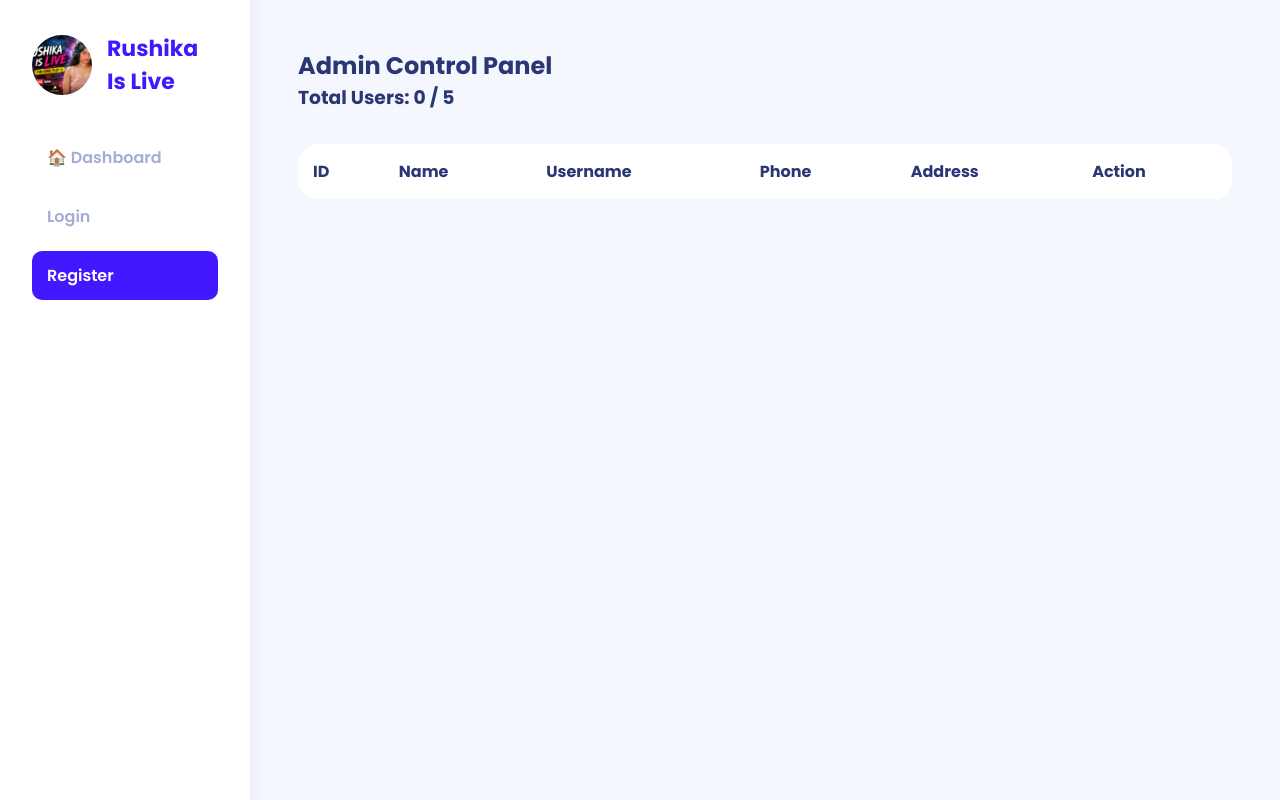
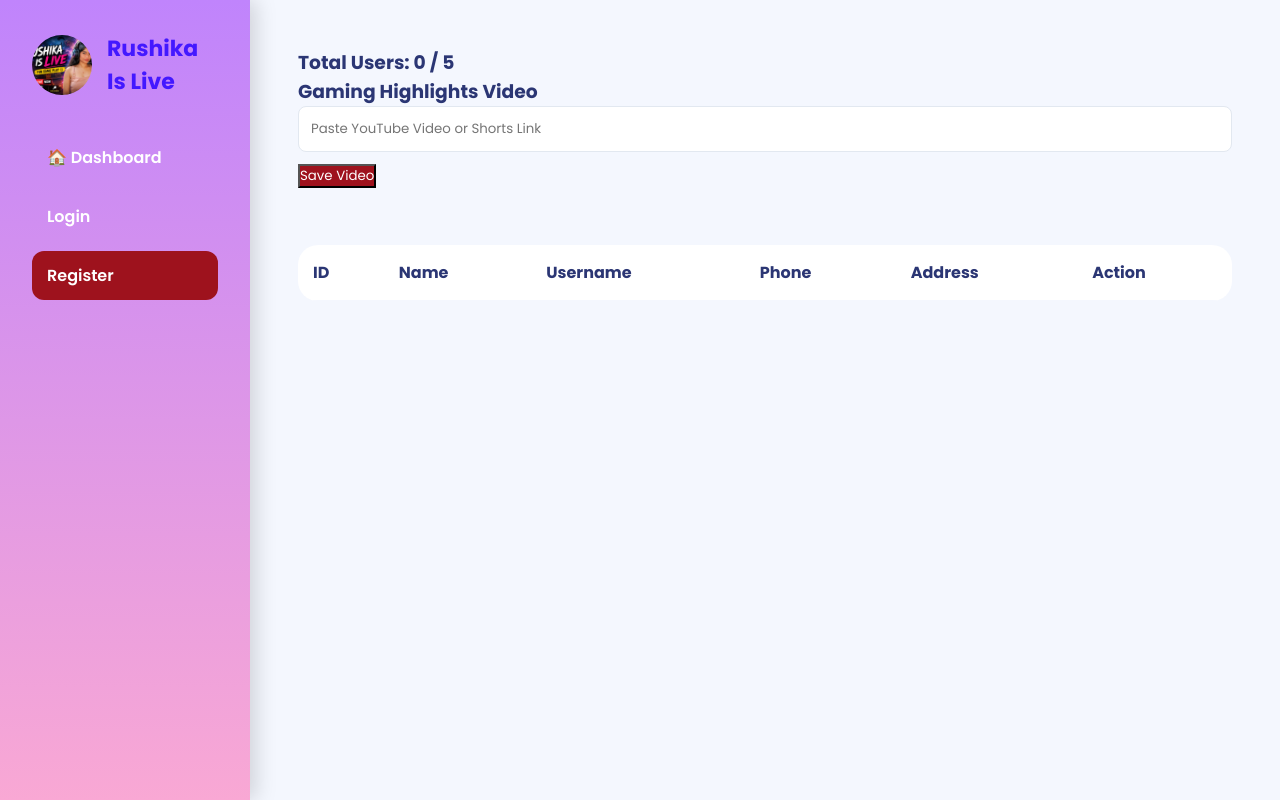
Before and after one commit to neetu3412/rushikaislive, a Flask app: page /admin in a window 1280 px wide. Run offline with Flask 3, Linux system fonts and the light colour scheme; a user stored in the database is signed in; lists and menus that the app fills with data are empty.

Commit message:
Updated gaming highlights and dashboard layout

```diff
--- a/app.py
+++ b/app.py
@@ -2,6 +2,7 @@ from flask import Flask, render_template, request, redirect, url_for, session, f
 from flask_sqlalchemy import SQLAlchemy
 from werkzeug.security import generate_password_hash, check_password_hash
 from datetime import datetime, timedelta
+import re
 
 app = Flask(__name__)
 
@@ -31,6 +32,11 @@ class User(db.Model):
     role = db.Column(db.String(20), default="user")
 
     created_at = db.Column(db.DateTime, default=datetime.utcnow)
+
+
+class Settings(db.Model):
+    id = db.Column(db.Integer, primary_key=True)
+    youtube_link = db.Column(db.String(500))
 
 
 # ---------------- CREATE DATABASE ---------------- #
@@ -79,9 +85,23 @@ def home():
     if session.get("role")=="admin":
         users=User.query.filter_by(role="user").all()
 
+    setting = Settings.query.first()
+
+    youtube_video = ""
+
+    print("SETTING:", setting)
+
+    if setting:
+        print("LINK:", setting.youtube_link)
+        youtube_video = get_embed_url(setting.youtube_link)
+        print("EMBED:", youtube_video)
+    else:
+        print("NO SETTINGS FOUND")
+
     return render_template(
         "dashboard.html",
-        users=users
+        users=users,
+        youtube_video=youtube_video
     )
 
 
@@ -178,6 +198,23 @@ def logout():
     return redirect(url_for("home"))
 
 
+
+
+def get_embed_url(url):
+
+    if "watch?v=" in url:
+        video_id = url.split("watch?v=")[1].split("&")[0]
+
+    elif "shorts/" in url:
+        video_id = url.split("shorts/")[1].split("?")[0]
+
+    else:
+        return ""
+
+    return f"https://www.youtube.com/embed/{video_id}?autoplay=1&mute=1&loop=1&playlist={video_id}"
+
+
+
 # ---------------- ADMIN ---------------- #
 
 @app.route("/admin")
@@ -197,6 +234,29 @@ def admin_panel():
         print(u.id, u.name, u.username, u.role)
 
     return render_template("admin.html", users=users)
+
+
+@app.route("/save_video", methods=["POST"])
+def save_video():
+
+    if session.get("role") != "admin":
+        return redirect(url_for("home"))
+
+    link = request.form["youtube_link"]
+
+    setting = Settings.query.first()
+
+    if not setting:
+        setting = Settings(youtube_link=link)
+        db.session.add(setting)
+    else:
+        setting.youtube_link = link
+
+    db.session.commit()
+
+    flash("Video Updated Successfully", "success")
+
+    return redirect(url_for("admin_panel"))
 
 
 # ---------------- DELETE USER ---------------- #
--- a/static/style.css
+++ b/static/style.css
@@ -18,9 +18,9 @@ body {
 /* Sidebar */
 .sidebar {
     width: 250px;
-    background: #ffffff;
+    background: linear-gradient(180deg, #C084FC, #F9A8D4);
     padding: 2rem;
-    box-shadow: 4px 0 15px rgba(0,0,0,0.05);
+    box-shadow: 6px 0 20px rgba(0,0,0,0.15);
     display: flex;
     flex-direction: column;
 }
@@ -40,27 +40,36 @@ border-radius:50%;
 
 .logo h2{
 font-size:22px;
-color:#4318ff;
+color: white;
 }
+
 .sidebar nav a {
     display: block;
     padding: 12px 15px;
     margin-bottom: 10px;
     text-decoration: none;
-    color: #a3aed1;
+    color: white;
     font-weight: 600;
-    border-radius: 10px;
+    border-radius: 12px;
     transition: all 0.3s ease;
 }
 
+
 .sidebar nav a:hover {
-    background: #f4f7fe;
-    color: #4318ff;
+    background: rgba(255,255,255,0.25);
+    color: white;
+    transform: translateX(6px);
 }
 
-.admin-btn { background: #e0f2fe; color: #0284c7 !important; }
-.register-btn { background: #4318ff; color: white !important; }
+.admin-btn {
+    background: rgba(255,255,255,0.25);
+    color: white !important;
+}
 
+.register-btn {
+    background: #9e121d;
+    color: white !important;
+}
 
 .logo{
     display:flex;
--- a/templates/admin.html
+++ b/templates/admin.html
@@ -1,10 +1,32 @@
 {% extends 'base.html' %}
 {% block content %}
 <div class="admin-dashboard">
-    <h2>Admin Control Panel</h2>
+
     <div class="stats-card">
         <h3>Total Users: {{ users|length }} / 5</h3>
     </div>
+
+
+
+    <h3>Gaming Highlights Video</h3>
+
+    <form method="POST" action="{{ url_for('save_video') }}">
+
+        <input
+            type="text"
+            name="youtube_link"
+            placeholder="Paste YouTube Video or Shorts Link"
+            style="width:100%;padding:12px;border-radius:8px;margin-bottom:10px;">
+
+        <button type="submit" class="register-btn">
+            Save Video
+        </button>
+
+    </form>
+
+    <br>
+
+
 
     <table class="user-table">
         <thead>
@@ -26,7 +48,7 @@
                 <td>{{ user.phone }}</td>
                 <td>{{ user.address }}</td>
                 <td>
-                    <a href="{{ url_for('delete_user', id=user.id) }}" class="btn-delete">Delete User
+                    <a href="{{ url_for('delete', id=user.id) }}" class="btn-delete">
                         Delete User
                     </a>
                 </td>
```
Also changed, not shown: other parts of static/style.css (+28 -4 lines), templates/dashboard.html (+19 -1 lines), instance/database.db, 1 other file.
